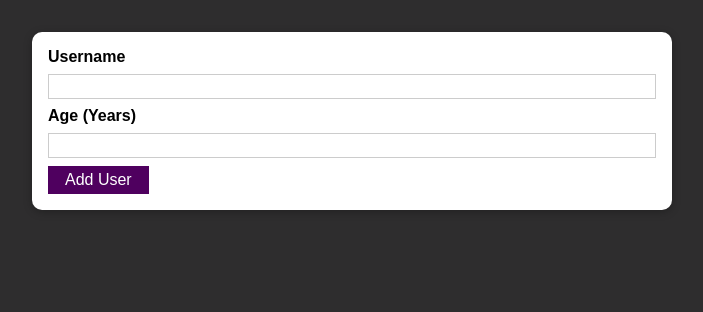
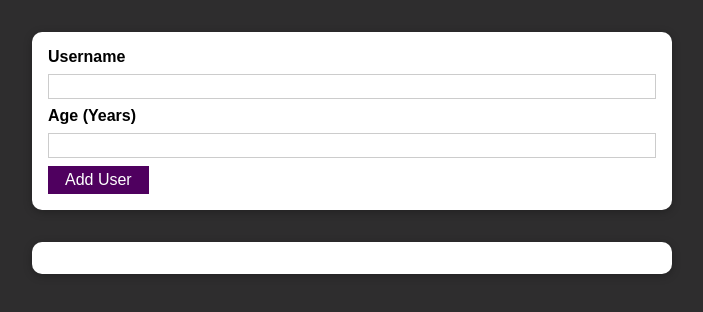
Before and after one commit to Sperthix/Login-React, a React (Create React App) app: page / in a window 1280 px wide. Shown: the top 312 px of the page, without its empty margins (288-991 px from the left). Built offline with nearby package versions, Linux system fonts and the light colour scheme.

Commit message:
added visuals for list of users

```diff
--- a/src/App.js
+++ b/src/App.js
@@ -1,11 +1,13 @@
 import React from 'react';
 
 import AddUser from './components/Users/AddUser';
+import UsersList from './components/Users/UsersList';
 
 function App() {
   return (
     <div>
       <AddUser />
+      <UsersList users={[]} />
     </div>
   );
 }
--- /dev/null
+++ b/src/components/Users/UsersList.js
@@ -0,0 +1,20 @@
+import React from "react";
+
+import styles from "./UsersList.module.css";
+import Card from "../UI/Card";
+
+const UsersList = (props) => {
+  return (
+    <Card className={styles.users}>
+      <ul>
+        {props.users.map((user) => (
+          <li>
+            {user.name} ({user.age} years old)
+          </li>
+        ))}
+      </ul>
+    </Card>
+  );
+};
+
+export default UsersList;
--- /dev/null
+++ b/src/components/Users/UsersList.module.css
@@ -0,0 +1,16 @@
+.users {
+    margin: 2rem auto;
+    width: 90%;
+    max-width: 40rem;
+  }
+
+  .users ul {
+    list-style: none;
+    padding: 1rem;
+  }
+
+  .users li {
+    border: 1px solid #ccc;
+    margin: 0.5rem 0;
+    padding: 0.5rem;
+  }
```
